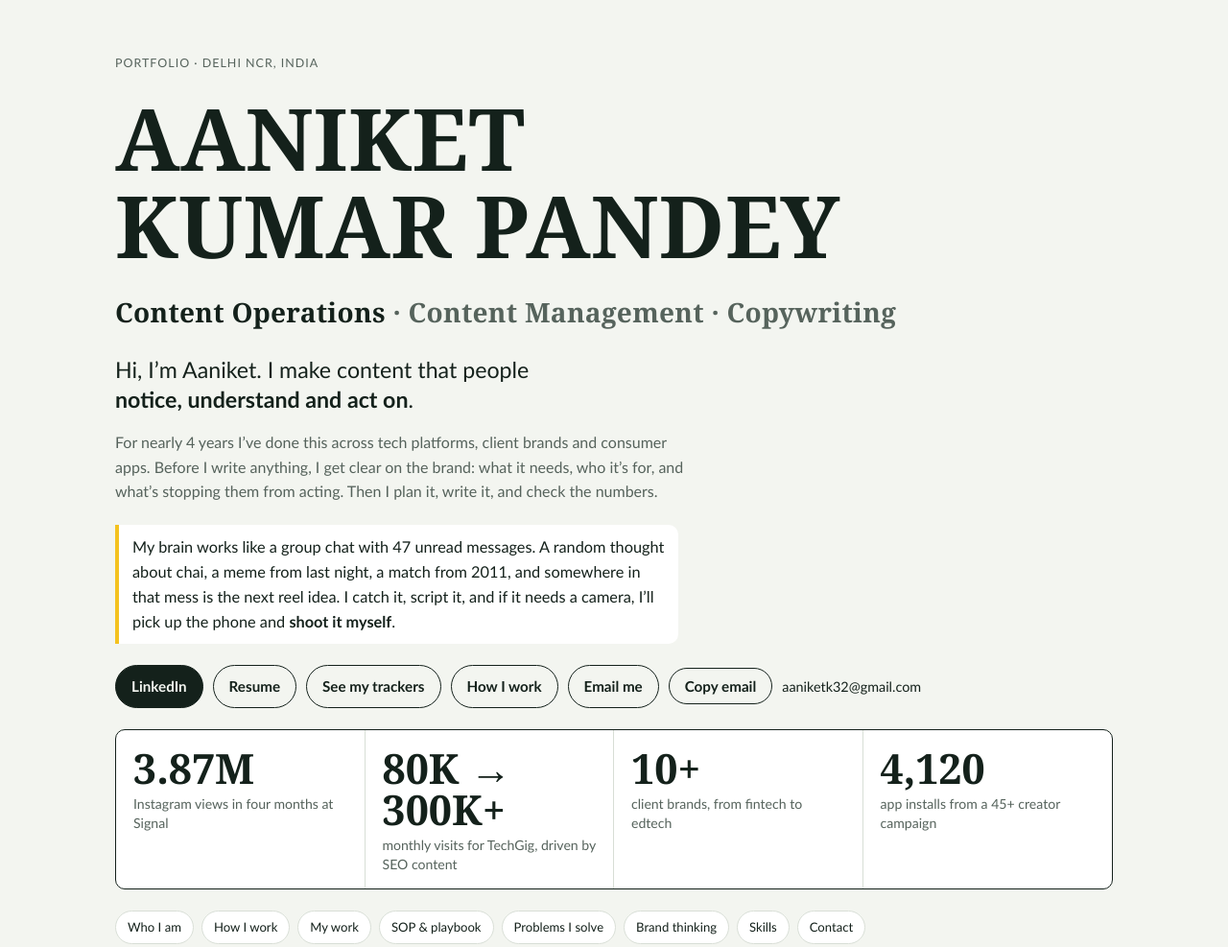
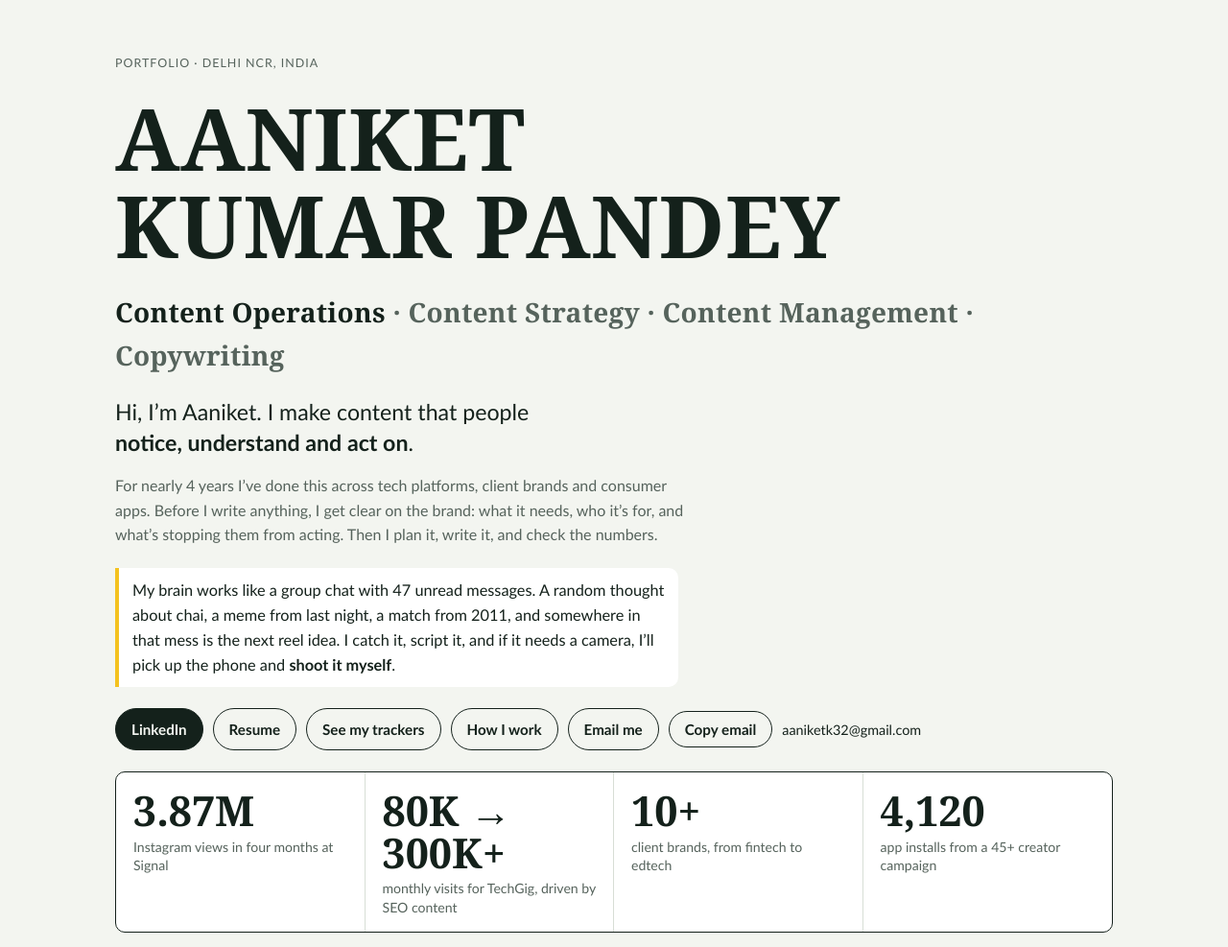
Before and after one commit to aaniketk32-png/akp, a plain HTML site: page bistro/index.html in a window 1280 px wide. Shown: the top 987 px of the page at 96% size. Drawn offline with Linux system fonts and the light colour scheme; files whose address does not match are found by name.

Commit message:
Bistro: add Content Strategy to title and resume
Co-Authored-By: Claude Opus 5.5 <noreply@anthropic.com>
Claude-Session: https://claude.ai/code/session_01U6JYp2XxBmizJieDpcGWjb

```diff
--- a/bistro/index.html
+++ b/bistro/index.html
@@ -334,7 +334,7 @@ details.more[open] summary{margin-bottom:8px}
 <header class="hero">
   <p class="eyebrow">Portfolio · Delhi NCR, India</p>
   <h1>Aaniket Kumar Pandey</h1>
-  <p class="role">Content Operations <span>· Content Management · Copywriting</span></p>
+  <p class="role">Content Operations <span>· Content Strategy · Content Management · Copywriting</span></p>
   <p class="intro">Hi, I’m Aaniket. I make content that people <b>notice, understand and act on</b>.</p>
   <p class="intro intro-2">For nearly 4 years I’ve done this across tech platforms, client brands and consumer apps. Before I write anything, I get clear on the brand: what it needs, who it’s for, and what’s stopping them from acting. Then I plan it, write it, and check the numbers.</p>
   <p class="intro intro-3">My brain works like a group chat with 47 unread messages. A random thought about chai, a meme from last night, a match from 2011, and somewhere in that mess is the next reel idea. I catch it, script it, and if it needs a camera, I’ll pick up the phone and <b>shoot it myself</b>.</p>
```
Also changed, not shown: 1 other file.
